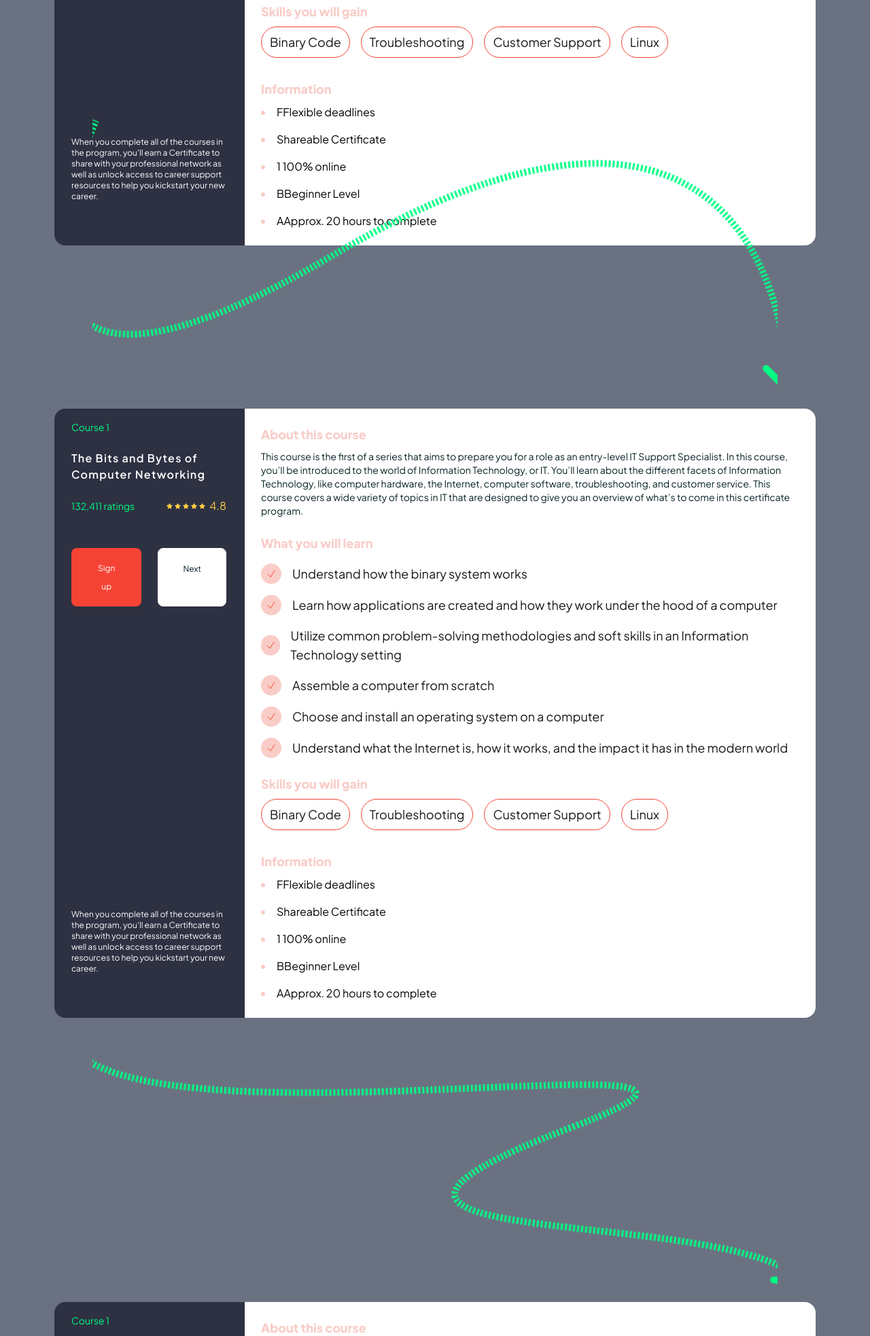
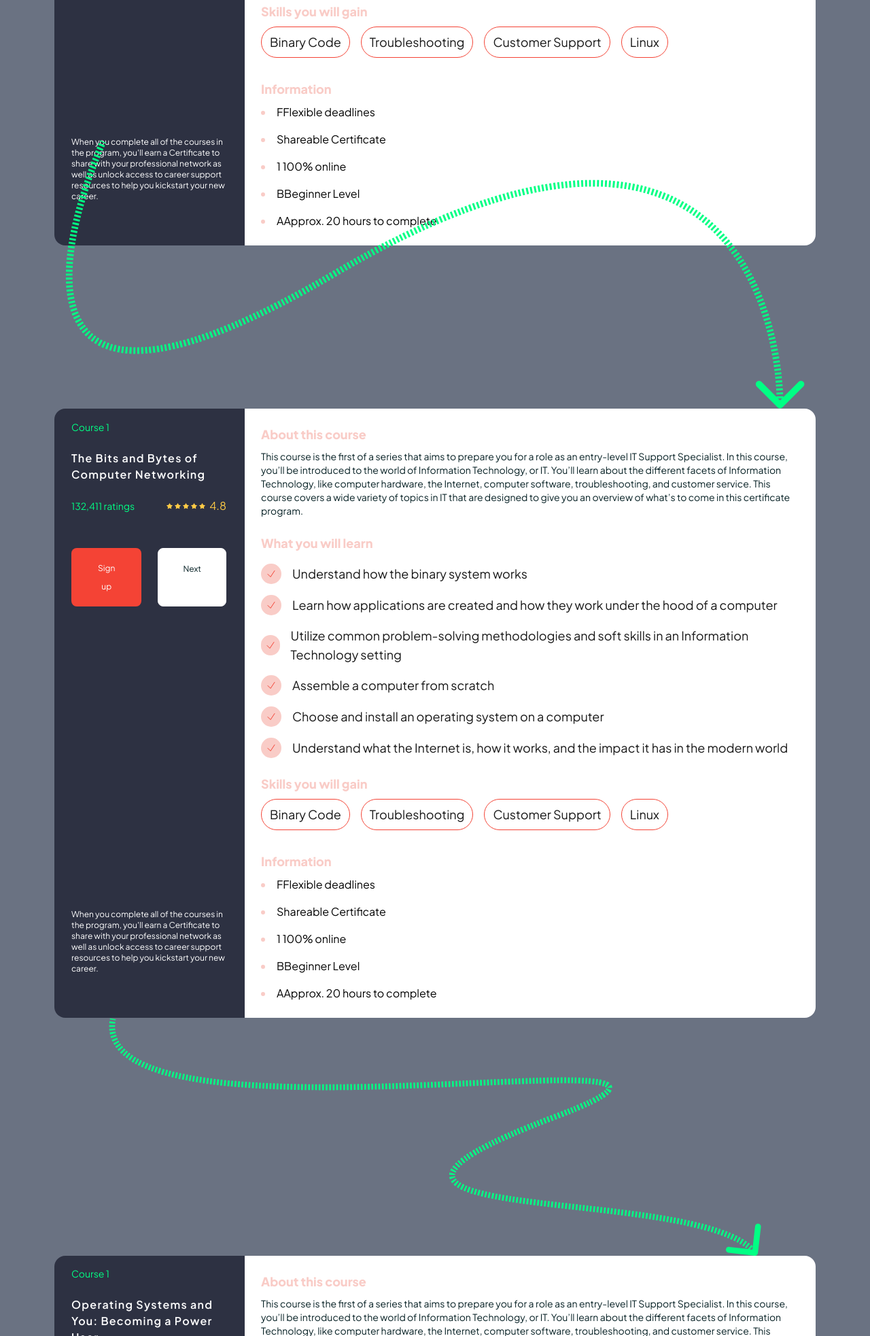
Before and after one commit to mdatikulislam41/taiwind-assingment-atikul-1, a website built with Vite: page index.html in a window 1280 px wide. Shown: the part 3548-5513 px from the top of the page at 68% size. Built offline with nearby package versions, Linux system fonts and the light colour scheme.

Commit message:
fix snake

```diff
--- a/index.html
+++ b/index.html
@@ -502,7 +502,7 @@
         class="max-w-360 mx-auto md:px-20 pt-[232px] px-4 dark:bg-gray-500"
       >
         <div
-          class="course_1_content flex flex-col md:flex-row gap-y-4 pb-[240px] relative"
+          class="course_1_content flex flex-col md:flex-row gap-y-4 relative pb-[240px]"
         >
           <div
             class="left_contet md:w-3/12 bg-[#2D3142] ps-[25px] pe-[27px] pt-[16.5px] md:rounded-s-2xl rounded-s-2xl rounded-e-2xl md:rounded-e-[0px] flex flex-col justify-start pb-16"
@@ -751,10 +751,14 @@
               </div>
             </div>
           </div>
+          <img
+            src="./src/images/snake/snake-4.svg"
+            class="absolute px-4 bottom-0 right-0"
+            alt=""
+          />
         </div>
-        <div
-          class="course_2_content flex flex-col md:flex-row pb-[418px] gap-y-4 relative"
-        >
+
+        <div class="course_2_content flex flex-col md:flex-row gap-y-4">
           <div
             class="left_contet md:w-3/12 bg-[#2D3142] ps-[25px] pe-[27px] pt-[16.5px] md:rounded-s-2xl rounded-s-2xl rounded-e-2xl md:rounded-e-[0px] flex flex-col justify-start pb-16"
           >
@@ -1003,8 +1007,15 @@
             </div>
           </div>
         </div>
+        <div class="snake_4 px-20">
+          <img
+            src="./src/images/snake/snake-3.svg"
+            class="w-full mx-auto"
+            alt=""
+          />
+        </div>
         <div
-          class="course_3_content flex flex-col md:flex-row pb-[424px] gap-y-4 relative"
+          class="course_3_content flex flex-col md:flex-row gap-y-4 relative"
         >
           <div
             class="left_contet md:w-3/12 bg-[#2D3142] ps-[25px] pe-[27px] pt-[16.5px] md:rounded-s-2xl rounded-s-2xl rounded-e-2xl md:rounded-e-[0px] flex flex-col justify-start pb-16"
@@ -1254,8 +1265,11 @@
             </div>
           </div>
         </div>
+        <div class="snake_4 px-20">
+          <img src="./src/images/snake/snake-2.svg" class="w-full" alt="" />
+        </div>
         <div
-          class="course_4_content flex flex-col md:flex-row pb-[416px] gap-y-4 relative"
+          class="course_4_content flex flex-col md:flex-row gap-y-4 relative"
         >
           <div
             class="left_contet md:w-3/12 bg-[#2D3142] ps-[25px] pe-[27px] pt-[16.5px] md:rounded-s-2xl rounded-s-2xl rounded-e-2xl md:rounded-e-[0px] flex flex-col justify-start pb-16"
@@ -1504,6 +1518,9 @@
               </div>
             </div>
           </div>
+        </div>
+        <div class="snake_4 px-20">
+          <img src="./src/images/snake/snake-1.svg" class="w-full" alt="" />
         </div>
         <div
           class="course_5_content flex flex-col md:flex-row pb-[168px] gap-y-4"
--- a/src/style.css
+++ b/src/style.css
@@ -25,7 +25,7 @@
   top: -28%;
   right: 0;
 }
-.course_1_content::after {
+/* .course_1_content::after {
   content: "";
   background-image: url(/src/images/snake/snake-1.png);
   background-repeat: no-repeat;
@@ -37,8 +37,8 @@
   bottom: 0;
   z-index: 1;
   transform: scale(0.9);
-}
-.course_2_content::after {
+} */
+/* .course_2_content::after {
   content: "";
   background-image: url(/src/images/snake/snake-2.png);
   background-repeat: no-repeat;
@@ -76,4 +76,4 @@
   bottom: 0;
   z-index: 1;
   transform: scale(1);
-}
+} */
```
Also changed, not shown: src/images/snake/snake-1.svg (added), src/images/snake/snake-2.svg (added), src/images/snake/snake-3.svg (added), src/images/snake/snake-4.svg (added).
